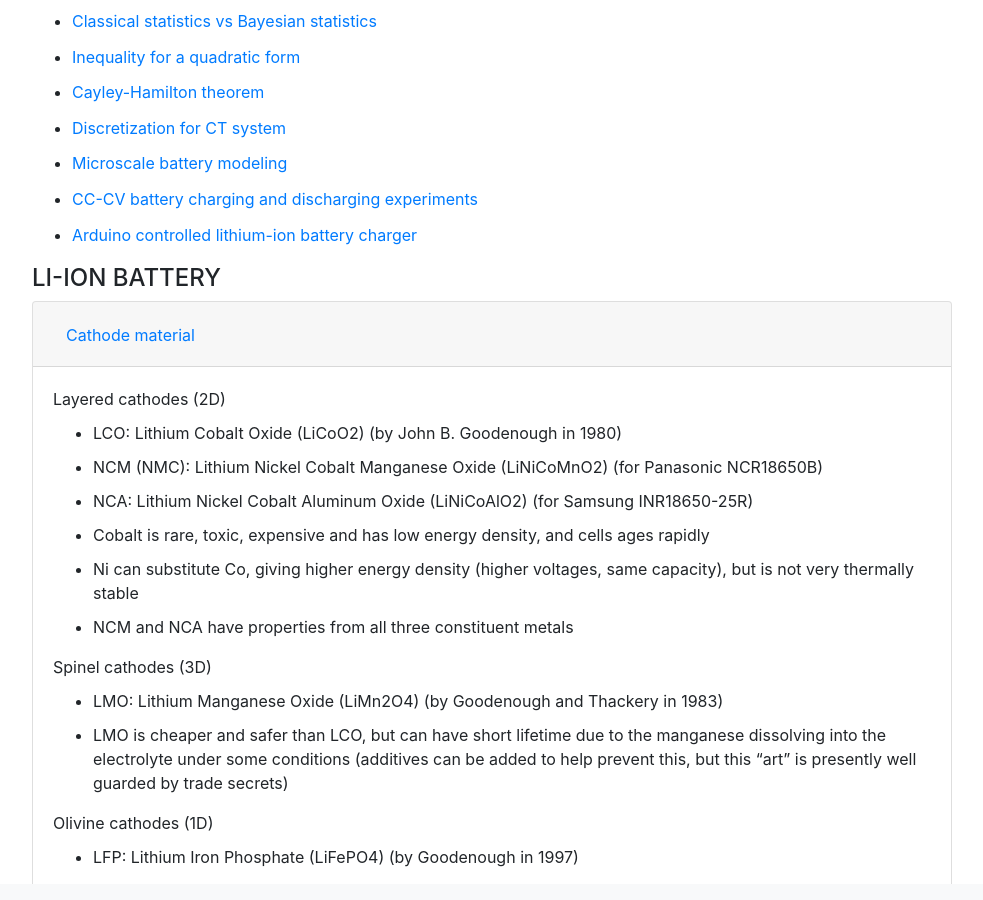
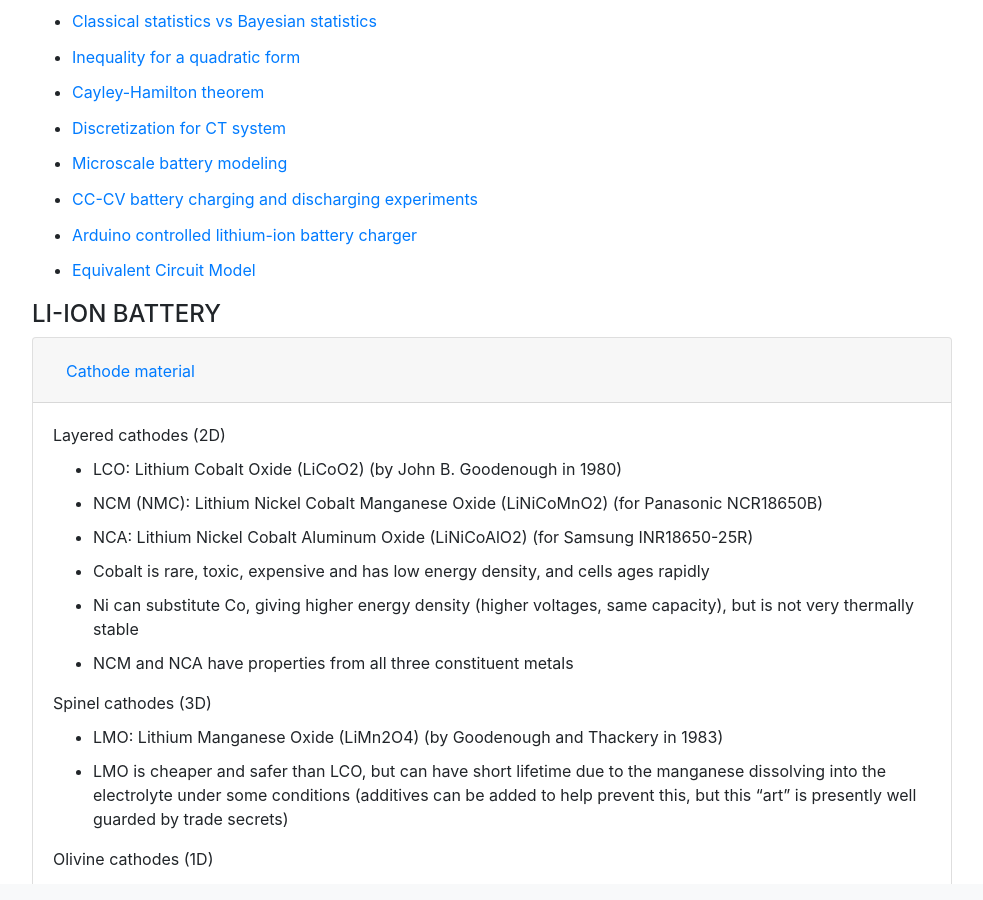
Before and after one commit to ningtian/ningtian.github.io, a Jekyll site: the page notes/index.html, which Jekyll copies as it is, in a window 1280 px wide and 900 px high, scrolled down 341 px. Shown: the whole window, without its empty margins (148-1131 px from the left). Built offline with Jekyll 4.4.1, drawn with Linux system fonts in a browser that asks for light colours.

Commit message:
Update index.html

```diff
--- a/notes/index.html
+++ b/notes/index.html
@@ -57,6 +57,8 @@
 	<li><a href="/files/20191230_ECM.pdf">Microscale battery modeling</a></li>
 	<li><a href="/files/20191231_CCCV.pdf">CC-CV battery charging and discharging experiments</a></li>
 	<li><a href="/files/20200311_battery_charger.pdf">Arduino controlled lithium-ion battery charger</a></li>
+	<li><a href="/files/20201027_ECM_ver2.pdf">Equivalent Circuit Model</a></li>
+
         </ul>
     </div> <!-- end of <div class="a"> -->
 
```
